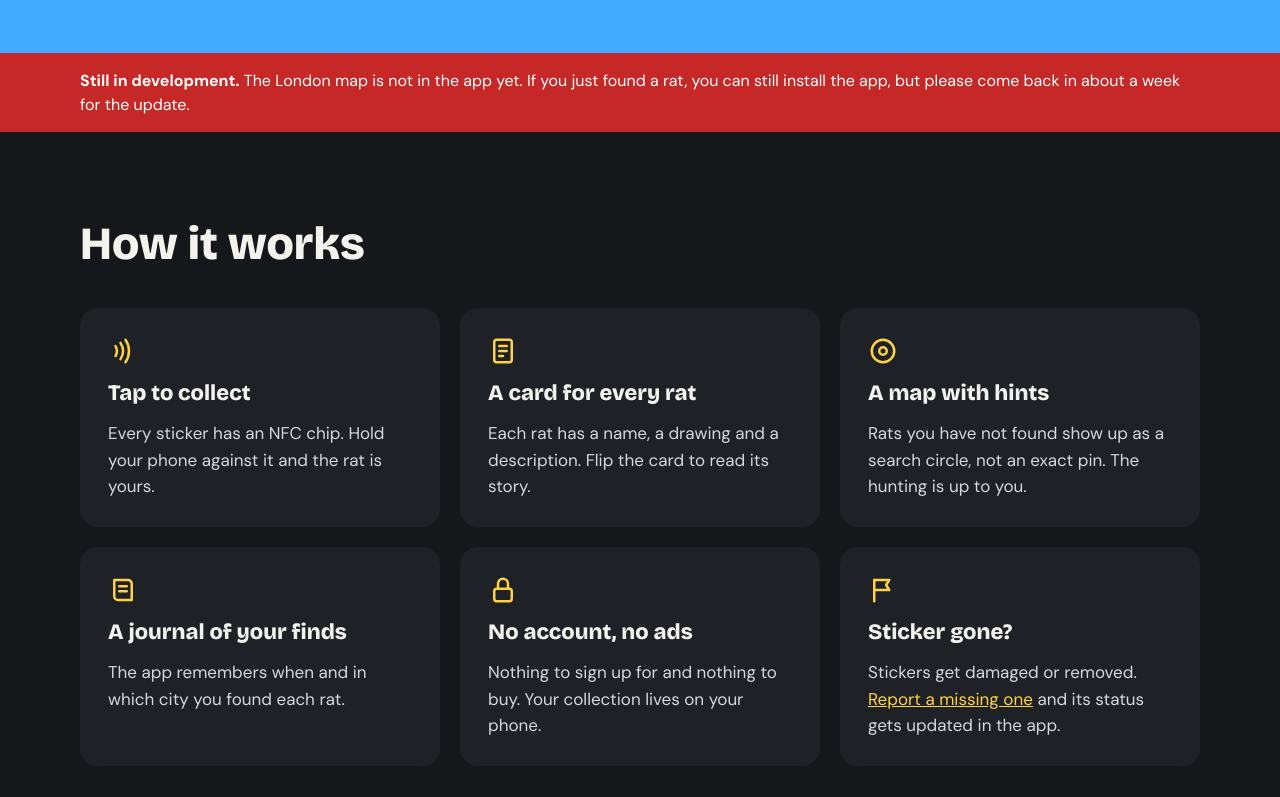
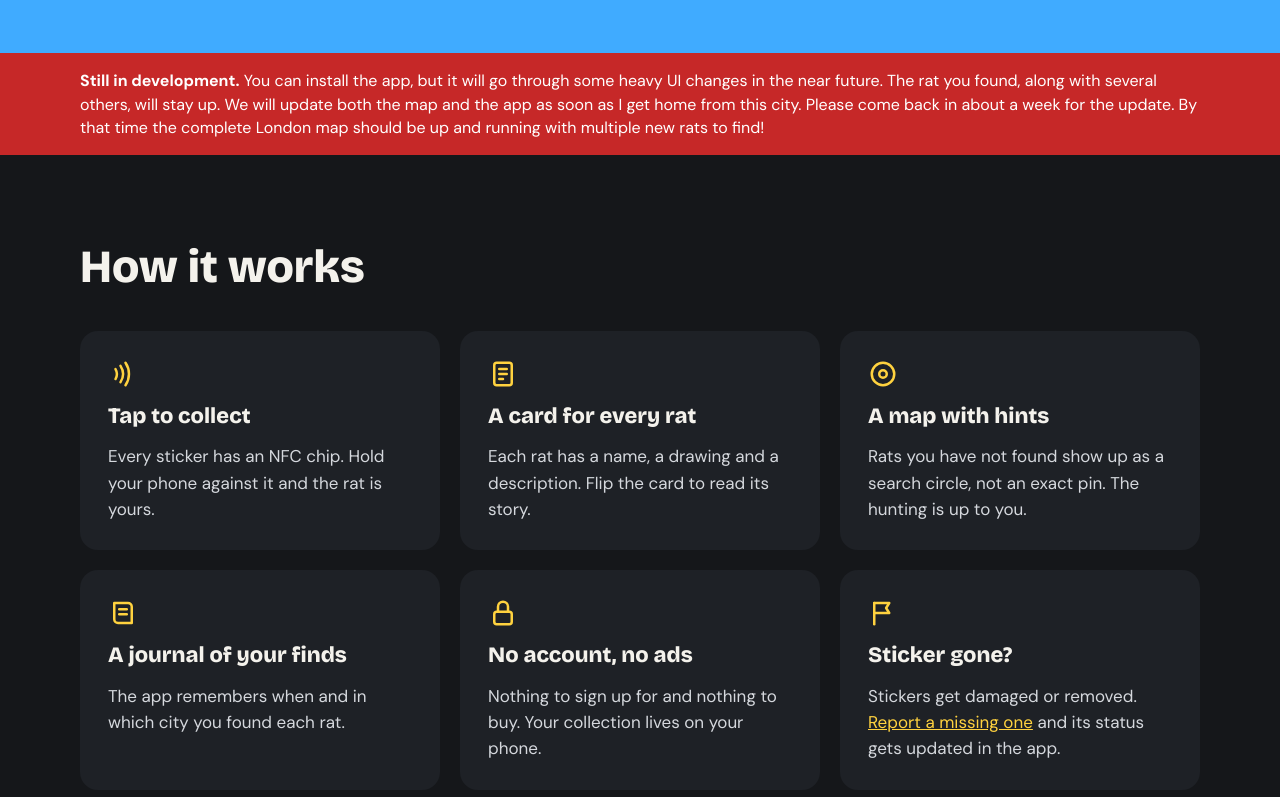
Before and after one commit to Sh33k0/ratcatcher, a plain HTML site: page index.html in a window 1280 px wide. Shown: the part 1105-1902 px from the top of the page. Drawn offline with nearby package versions, Linux system fonts and the light colour scheme.

Commit message:
Add files via upload

```diff
--- a/index.html
+++ b/index.html
@@ -99,7 +99,7 @@ a{color:#FFD23F}a:hover{color:#FFE27A}
 <a href="https://github.com/Sh33k0/ratcatcher/releases/latest" style="display: inline-flex; align-items: center; min-height: 56px; padding: 0 26px; border-radius: 14px; background: #15171A; color: #F4F2EC; font-weight: 700; font-size: 18px; text-decoration: none">Get the app</a>
 </div>
 <div id="dev-notice" role="note" style="background: #C62828; color: #FFFFFF">
-<div style="max-width: 1120px; margin: 0 auto; padding: 16px 24px; font-size: 16px; line-height: 1.45"><b>Still in development.</b> The London map is not in the app yet. If you just found a rat, you can still install the app, but please come back in about a week for the update.</div>
+<div style="max-width: 1120px; margin: 0 auto; padding: 16px 24px; font-size: 16px; line-height: 1.45"><b>Still in development.</b> You can install the app, but it will go through some heavy UI changes in the near future. The rat you found, along with several others, will stay up. We will update both the map and the app as soon as I get home from this city. Please come back in about a week for the update. By that time the complete London map should be up and running with multiple new rats to find!</div>
 </div>
 </section>
 
```
